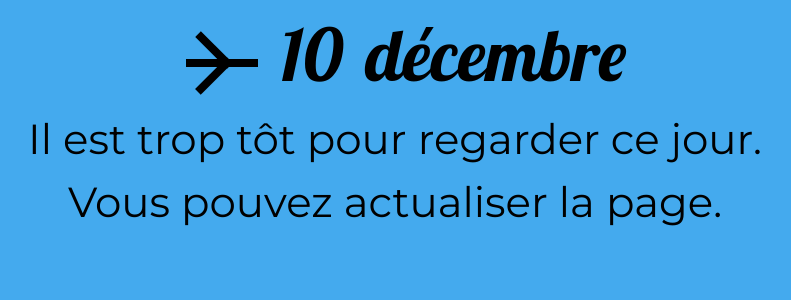
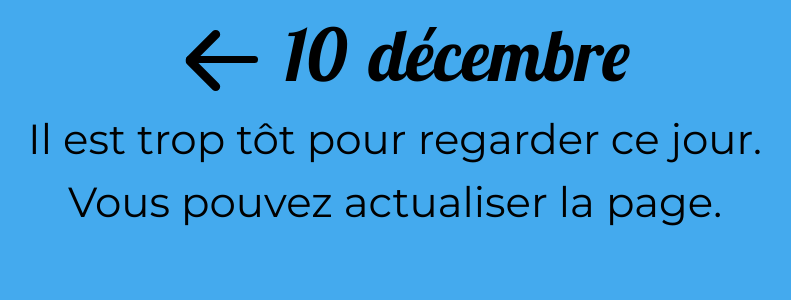
Before and after one commit to lfavole/website, a Django app: template website/calendrier_avent_2023/templates/calendrier_avent_2023/too_early.html in a window 1280 px wide. Shown: the top 300 px of the page, without its empty margins (245-1036 px from the left). Run offline with Django 4.2, Linux system fonts and the light colour scheme; the template is opened without the code that fills it: most values are stand-ins (such as "Sample title", 1, 10 or a date in 2020); style sheets or scripts are compiled from the project's sources; parts of the project's set-up code (start-up, migrations or seed data) failed here and were passed over; some libraries are stand-ins or nearby versions.

Commit message:
Remove SCSS, fix arrow rendering

```diff
--- /dev/null
+++ b/website/calendrier_avent_2023/static/calendrier-avent-2023/arrows.css
@@ -0,0 +1,89 @@
+.arrow {
+    position: relative;
+    display: inline-block;
+    vertical-align: 0.25em;
+    width: 1em;
+    --height: 0.1em;
+    --half-height: 0.05em;
+    height: var(--height);
+    border-radius: var(--height);
+    margin: 0 var(--half-height);
+}
+
+.arrow,
+.arrow::before,
+.arrow::after {
+    background-color: currentcolor;
+}
+
+.arrow::before,
+.arrow::after {
+    content: "";
+    position: absolute;
+    top: calc(50% - var(--half-height));
+    right: 0;
+    width: 0.625em; /* 1em / 1.6 */
+    height: 0.125em;
+    border-radius: var(--height);
+    transform-origin: calc(100% - var(--half-height)) 50%;
+    transition: transform 0.4s;
+}
+
+.arrow::before {
+    transform: rotate(45deg);
+}
+
+.arrow::after {
+    transform: rotate(-45deg);
+}
+
+.arrow:hover::before,
+button:hover .arrow::before,
+a:hover .arrow::before {
+    transform: rotate(30deg);
+}
+
+.arrow:hover::after,
+button:hover .arrow::after,
+a:hover .arrow::after {
+    transform: rotate(-30deg);
+}
+
+.arrow.left-arrow::before,
+.arrow.left-arrow::after {
+    right: unset;
+    left: 0;
+    transform-origin: var(--half-height) 50%;
+}
+
+.arrow.left-arrow::before {
+    transform: rotate(-45deg);
+}
+
+.arrow.left-arrow::after {
+    transform: rotate(45deg);
+}
+
+.arrow.left-arrow:hover::before,
+button:hover .arrow.left-arrow::before,
+a:hover .arrow.left-arrow::before,
+.arrow.left-arrow.clicked::before {
+    transform: rotate(-30deg);
+}
+
+.arrow.left-arrow:hover::after,
+button:hover .arrow.left-arrow::after,
+a:hover .arrow.left-arrow::after,
+.arrow.left-arrow.clicked::after {
+    transform: rotate(30deg);
+}
+
+.arrow {
+    transition: transform 0.8s cubic-bezier(0, 1, 0, 1);
+}
+.arrow.clicked {
+    transform: translate(0.5em);
+}
+.arrow.left-arrow.clicked {
+    transform: translate(-0.5em);
+}
--- a/website/calendrier_avent_2023/static/calendrier-avent-2023/arrows.scss
+++ /dev/null
@@ -1,72 +0,0 @@
-.arrow {
-    &, &::before, &::after {
-        background-color: currentcolor;
-    }
-
-	position: relative;
-	display: inline-block;
-	vertical-align: middle;
-
-	$width: 1em;
-    $height: #{$width / 8.75};
-    $branch-size-ratio: 1.6;
-	width: $width;
-	height: $height;
-	border-radius: #{$height / 2};
-
-    &::before, &::after {
-        content: "";
-        position: absolute;
-        top: calc(50% - #{$height / 2});
-        right: 0;
-        width: #{$width / $branch-size-ratio};
-        height: $height;
-        border-radius: #{$height / 2};
-        transform-origin: calc(100% - #{$height / 2}) 50%;
-        transition: transform 0.4s;
-    }
-
-    @mixin hover() {
-        &:hover, button:hover &, a:hover & {
-            @content;
-        }
-    }
-    $rotation: 45deg;
-    $rotation-hover: 30deg;
-	&::before {
-		transform: rotate($rotation);
-	}
-	&::after {
-		transform: rotate(-$rotation);
-	}
-    @include hover {
-        &::before {
-            transform: rotate($rotation-hover);
-        }
-        &::after {
-            transform: rotate(-$rotation-hover);
-        }
-    }
-
-    &.left-arrow {
-        &::before, &::after {
-            right: unset;
-            left: 0;
-            transform-origin: #{$height / 2} 50%;
-        }
-        &::before {
-            transform: rotate(-$rotation);
-        }
-        &::after {
-            transform: rotate($rotation);
-        }
-        @include hover {
-            &::before {
-                transform: rotate(-$rotation-hover);
-            }
-            &::after {
-                transform: rotate($rotation-hover);
-            }
-        }
-	}
-}
--- a/website/calendrier_avent_2023/templates/calendrier_avent_2023/page_base.html
+++ b/website/calendrier_avent_2023/templates/calendrier_avent_2023/page_base.html
@@ -8,7 +8,8 @@
 {% block css %}
 {{ block.super }}
 <link rel="stylesheet" type="text/x-scss" href="{% static "global/countdown.scss" %}">
-<link rel="stylesheet" type="text/x-scss" href="{% static "calendrier-avent-2023/style.scss" %}">
+<link rel="stylesheet" href="{% static "calendrier-avent-2023/arrows.css" %}">
+<link rel="stylesheet" href="{% static "calendrier-avent-2023/style.css" %}">
 {% endblock css %}
 {% block js %}
 {{ block.super }}
--- a/website/website/static/global/global.js
+++ b/website/website/static/global/global.js
@@ -373,5 +373,10 @@ function mode_nuit_auto(jr) {
 var mode_nuit_auto = mode_nuit.auto;
 
 $(function() {
-
+    $("body").on("click", "button:has(.arrow), a:has(.arrow), .arrow", function() {
+        var obj = $(this);
+        if(!obj.hasClass("arrow"))
+            obj = obj.find(".arrow")
+        obj.addClass("clicked");
+    });
 });
```
Also changed, not shown: website/calendrier_avent_2023/static/calendrier-avent-2023/style.css (renamed from website/calendrier_avent_2023/static/calendrier-avent-2023/style.scss).
